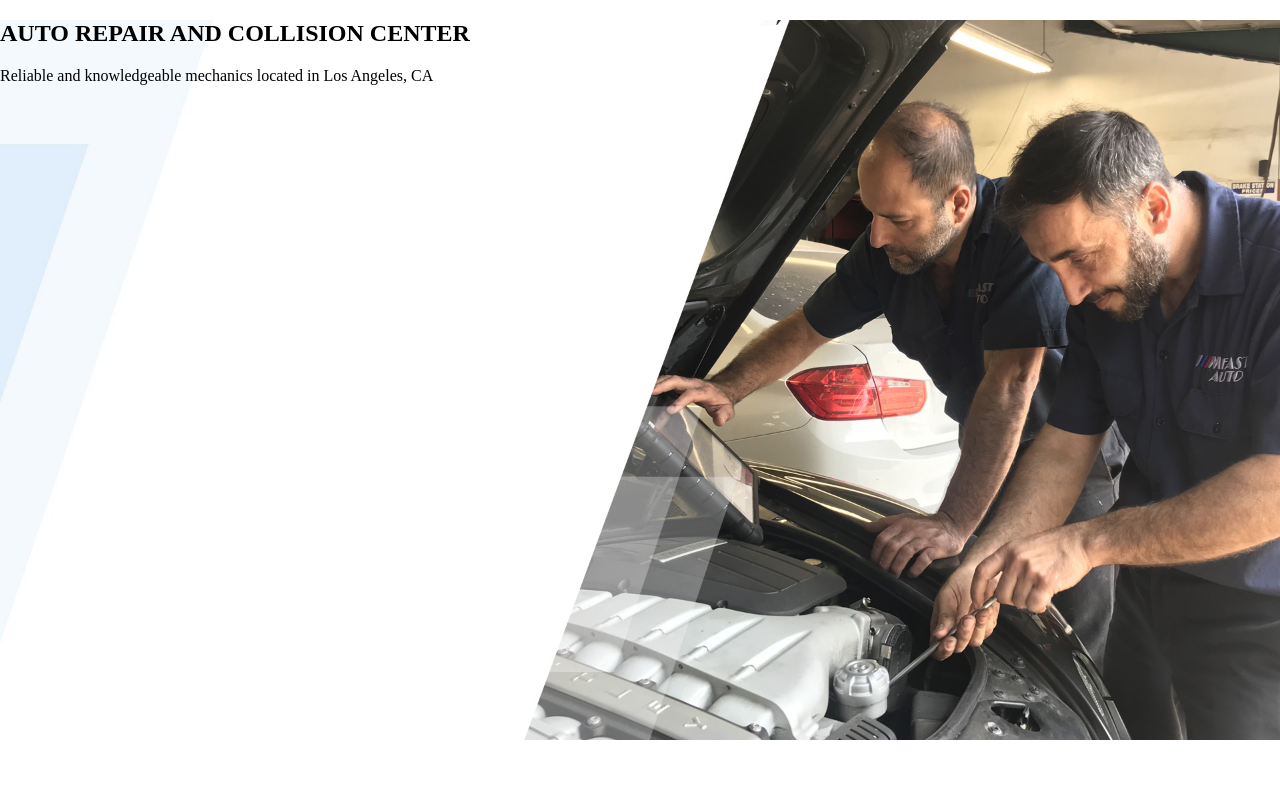
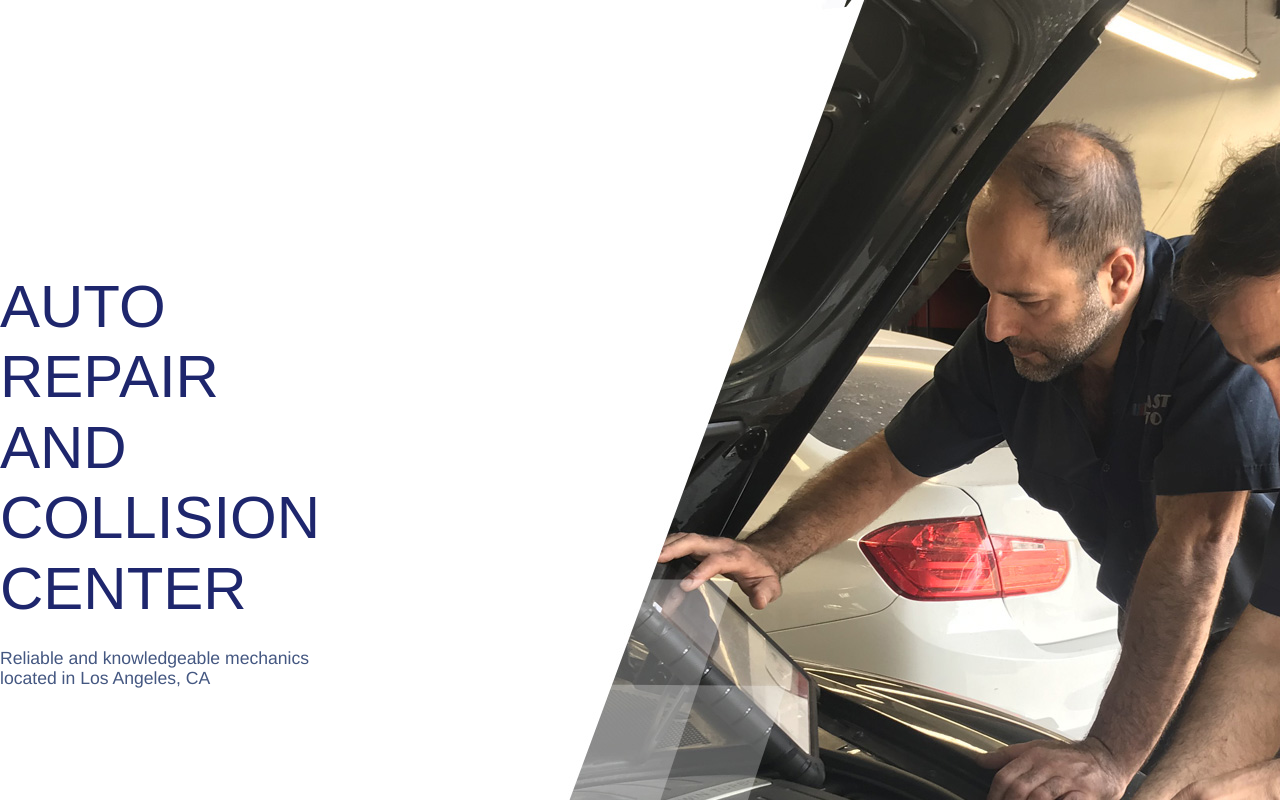
Before and after one commit to xKairus/mFastAuto, a React (Vite) app: page / in a window 1280 px wide. Shown: the top 800 px of the page. Built offline with nearby package versions, Linux system fonts and the light colour scheme.

Commit message:
feat: add article component

```diff
--- a/src/components/Lead/Lead.module.css
+++ b/src/components/Lead/Lead.module.css
@@ -3,5 +3,12 @@
   background-image: url(./../../assets/lead-bg.jpg);
   background-repeat: no-repeat;
   background-position: center top;
-  background-size: 100% auto;
+  padding: 15.5rem 0;
 }
+
+.info {
+  max-width: 38rem;
+  /* margin: 0 auto; */
+  margin-right: 59.5em;
+  margin-left: auto;
+}
--- a/src/components/Lead/Lead.tsx
+++ b/src/components/Lead/Lead.tsx
@@ -1,10 +1,10 @@
+import SectionHeader from "../SectionHeader/SectionHeader";
 import styles from "./Lead.module.css";
 
 export default function Lead() {
   return (
     <section className={styles.lead}>
-      <h2>AUTO REPAIR AND COLLISION CENTER</h2>
-      <p>Reliable and knowledgeable mechanics located in Los Angeles, CA</p>
+      <div className={styles.info}><SectionHeader /></div>
     </section>
   );
 }
--- /dev/null
+++ b/src/components/SectionHeader/SectionHeader.module.css
@@ -0,0 +1,16 @@
+.title {
+  color: var(--color-typo-main);
+  font-family: "Josefin Sans", "Arial", sans-serif;
+  font-weight: 400;
+  font-size: 3.75rem;
+  margin: 1.5rem 0;
+  line-height: 4.4rem;
+}
+
+.text {
+    color: var(--color-typo-secondary);
+    font-family: "Helvetica Neue", "Arial", sans-serif;
+    margin: 1.5rem 0;
+    font-size: 1.1rem;
+    font-weight: 400;
+}
--- /dev/null
+++ b/src/components/SectionHeader/SectionHeader.tsx
@@ -0,0 +1,10 @@
+import styles from './SectionHeader.module.css';
+
+export default function SectionHeader() {
+  return (
+    <>
+      <h2 className={styles.title}>AUTO REPAIR AND COLLISION CENTER</h2>
+      <p className={styles.text}>Reliable and knowledgeable mechanics located in Los Angeles, CA</p>
+    </>
+  );
+}
--- a/src/styles/main.css
+++ b/src/styles/main.css
@@ -1,3 +1,3 @@
 body {
-  /* max-width: 1920px; */
+  max-width: 1920px;
 }
```
